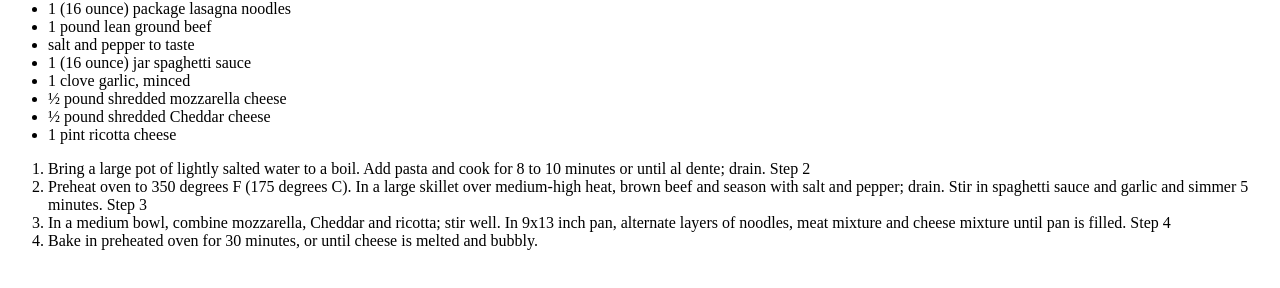
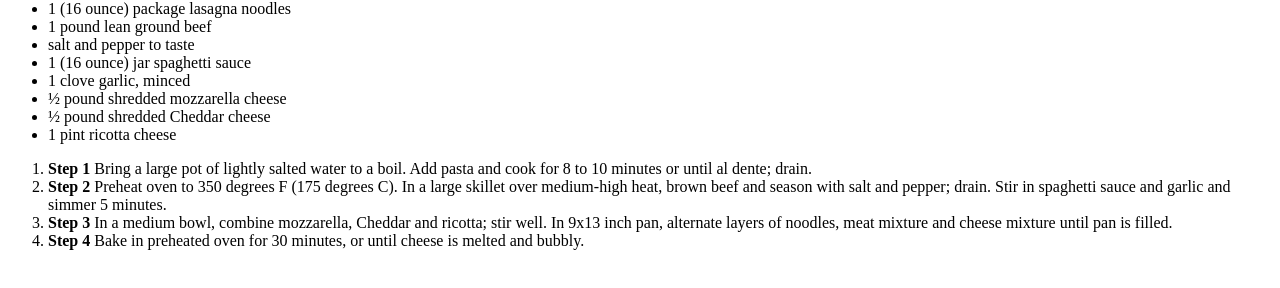
Before and after one commit to stevensmith44/odin-recipes, a plain HTML site: page recipes/lasagna.html in a window 1280 px wide. Shown: the part 400-688 px from the top of the page. Drawn offline with Linux system fonts and the light colour scheme.

Commit message:
edited BBQ.html and lasagna.html

```diff
--- a/recipes/lasagna.html
+++ b/recipes/lasagna.html
@@ -22,16 +22,17 @@
     </ul>
 
     <ol>
-        <li>Bring a large pot of lightly salted water to a boil. Add pasta and cook for 8 to 10 minutes or until al dente; drain.
-            Step 2
+        <li> <strong>Step 1</strong>
+            Bring a large pot of lightly salted water to a boil. Add pasta and cook for 8 to 10 minutes or until al dente; drain.
         </li>
-        <li>Preheat oven to 350 degrees F (175 degrees C). In a large skillet over medium-high heat, brown beef and season with salt and pepper; drain. Stir in spaghetti sauce and garlic and simmer 5 minutes.
-            Step 3
+        <li> <strong>Step 2</strong>
+            Preheat oven to 350 degrees F (175 degrees C). In a large skillet over medium-high heat, brown beef and season with salt and pepper; drain. Stir in spaghetti sauce and garlic and simmer 5 minutes.
         </li>
-        <li>In a medium bowl, combine mozzarella, Cheddar and ricotta; stir well. In 9x13 inch pan, alternate layers of noodles, meat mixture and cheese mixture until pan is filled.
-            Step 4
+        <li> <strong>Step 3</strong>
+            In a medium bowl, combine mozzarella, Cheddar and ricotta; stir well. In 9x13 inch pan, alternate layers of noodles, meat mixture and cheese mixture until pan is filled.
         </li>
-        <li>Bake in preheated oven for 30 minutes, or until cheese is melted and bubbly.
+        <li> <strong>Step 4</strong>
+            Bake in preheated oven for 30 minutes, or until cheese is melted and bubbly.
         </li>
     </ol>
 
```
Also changed, not shown: recipes/BBQ.html (+2 -2 lines).
